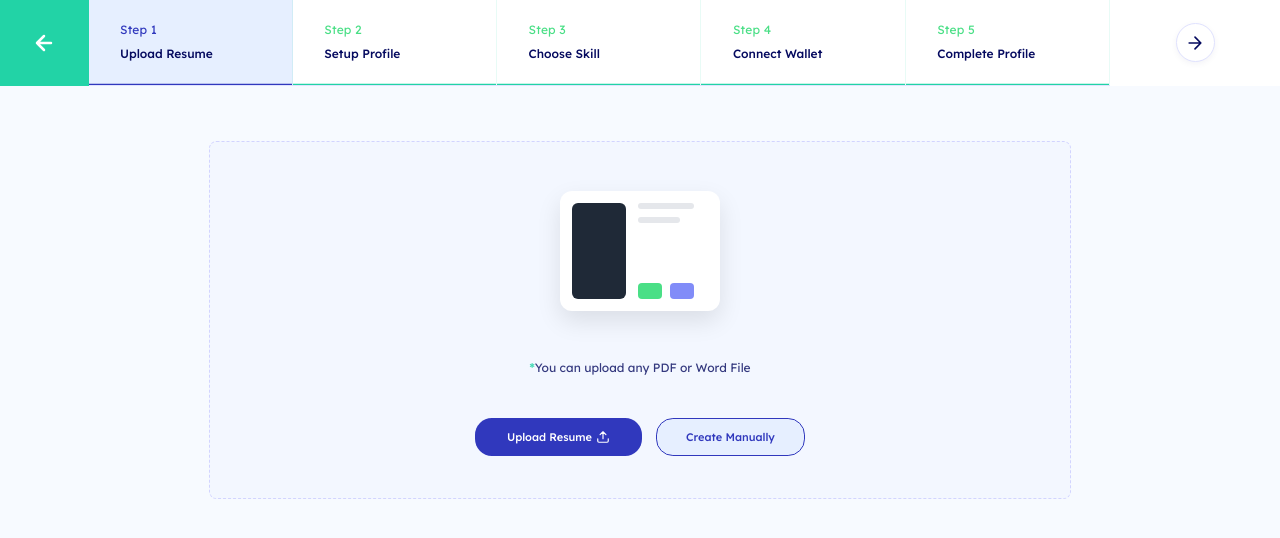
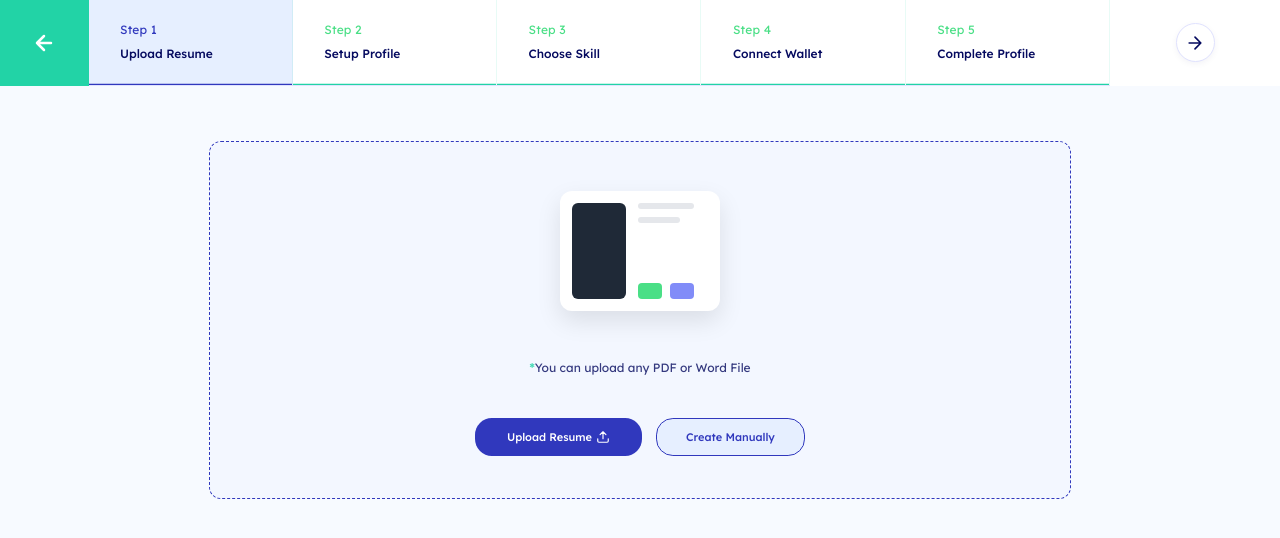
Before and after one commit to Mominkhalid045-debug/greelance-login, a React (Vite) app: page /form in a window 1280 px wide. Shown: the top 538 px of the page. Built offline with nearby package versions, Linux system fonts and the light colour scheme.

Commit message:
Refine dashed upload dropzone container styling matching screenshot: soft ice-blue fill (#F3F7FF), crisp dark navy dashed border (#3038BD), 12px rounded corners

```diff
--- a/src/pages/CompleteProfile.jsx
+++ b/src/pages/CompleteProfile.jsx
@@ -43,9 +43,9 @@ export default function CompleteProfile() {
             <label style={{ cursor: 'pointer' }}>
               <input type="file" accept="image/*" onChange={handleImageUpload} style={{ display: 'none' }} />
               <div style={{
-                border: '1.5px dashed #D2D4FF',
+                border: '1.5px dashed #3038BD',
                 background: '#F3F7FF',
-                borderRadius: '7.5px',
+                borderRadius: '12px',
                 width: '278.56px', height: '110px',
                 padding: '15px 20px',
                 display: 'flex', justifyContent: 'space-between', alignItems: 'center',
--- a/src/pages/FreelancerForm.jsx
+++ b/src/pages/FreelancerForm.jsx
@@ -95,8 +95,8 @@ export default function FreelancerForm() {
           maxWidth: '100%',
           height: '358.5px',
           background: '#F3F7FF',
-          border: '1.5px dashed #D2D4FF',
-          borderRadius: '7.5px',
+          border: '1.5px dashed #3038BD',
+          borderRadius: '12px',
           padding: '42px 25.5px',
           display: 'flex',
           flexDirection: 'column',
```
